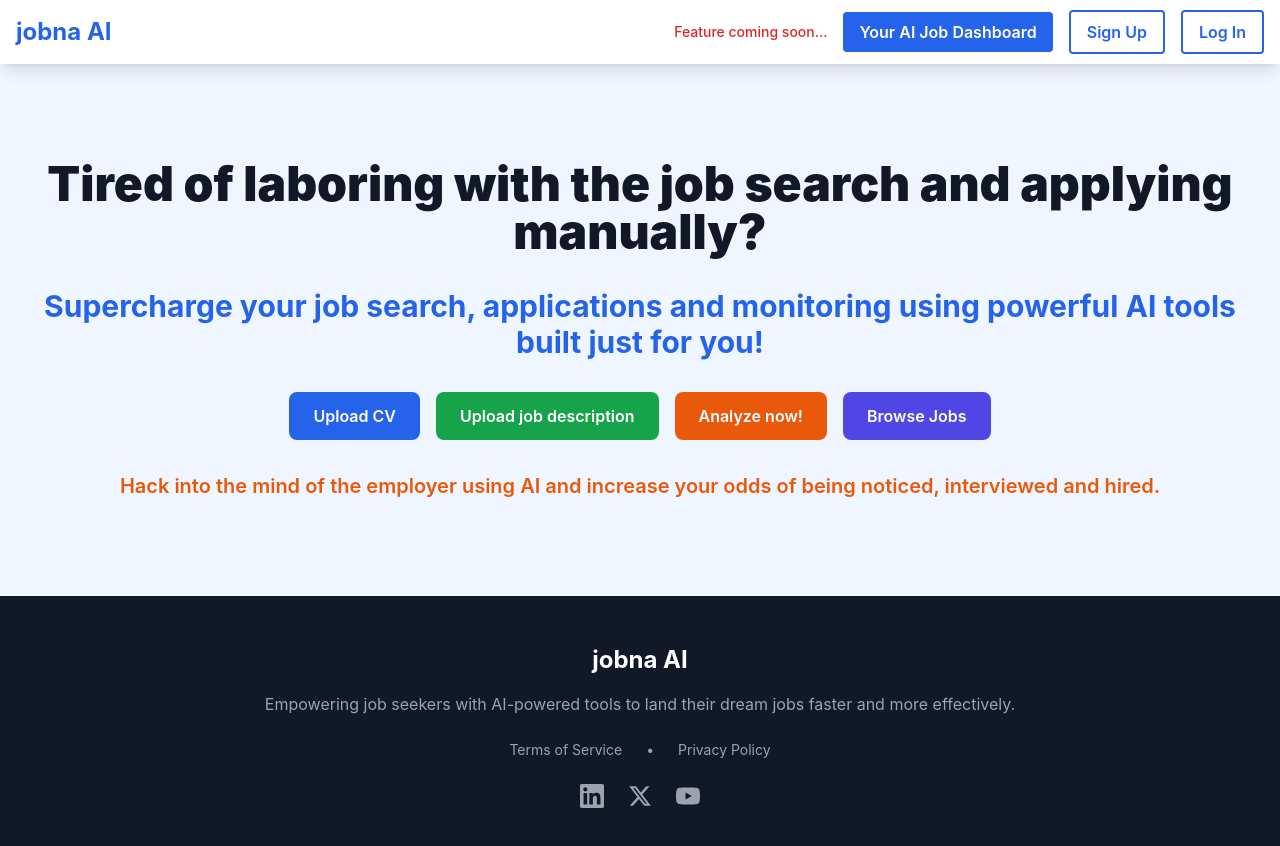
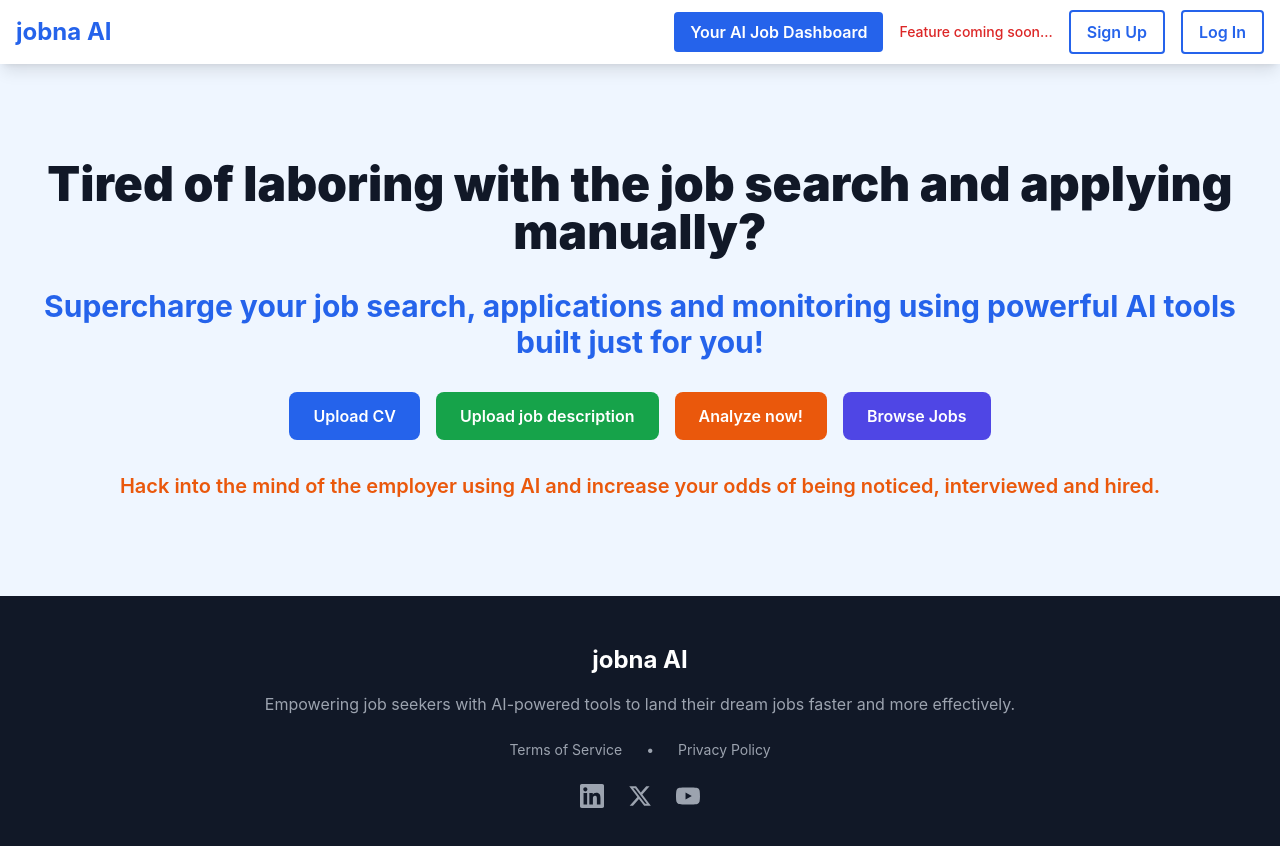
Before and after one commit to ikutsia/jobna, a React (Create React App) app: page / in a window 1280 px wide. Shown: the top 846 px of the page. Built offline with nearby package versions, Linux system fonts and the light colour scheme; no server answers.

Commit message:
Improving navigation bar UI

```diff
--- a/src/App.js
+++ b/src/App.js
@@ -59,15 +59,15 @@
                     </>
                   ) : (
                     <>
-                      <span className="text-red-600 font-medium text-sm">
-                        Feature coming soon...
-                      </span>
                       <button
                         onClick={handleDashboardClick}
                         className="bg-blue-600 hover:bg-blue-700 text-white font-semibold py-2 px-4 rounded"
                       >
                         Your AI Job Dashboard
                       </button>
+                      <span className="text-red-600 font-medium text-sm">
+                        Feature coming soon...
+                      </span>
                       <Link
                         to="/signup"
                         className="border-2 border-blue-600 text-blue-600 hover:bg-blue-600 hover:text-white font-semibold py-2 px-4 rounded transition-colors"
```
